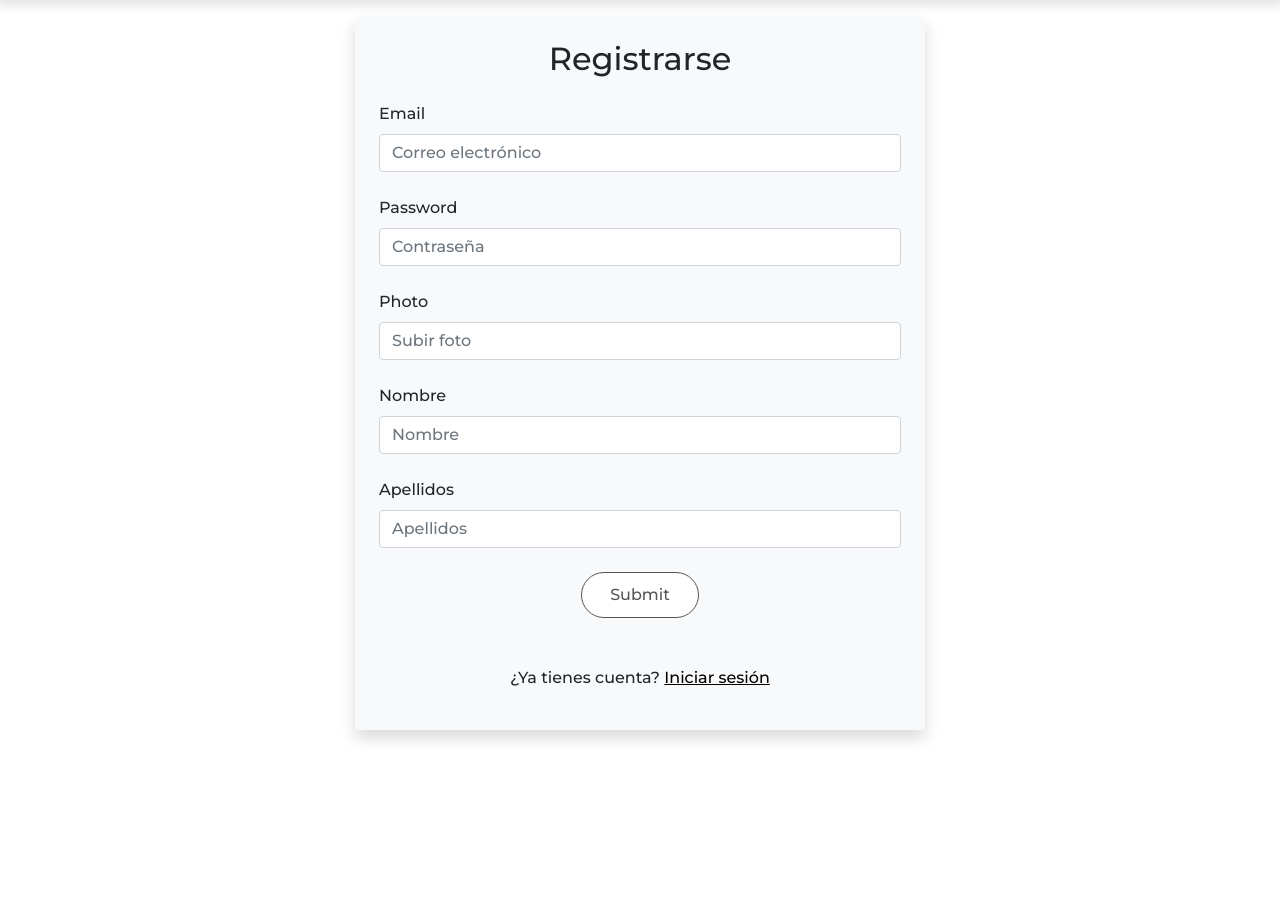
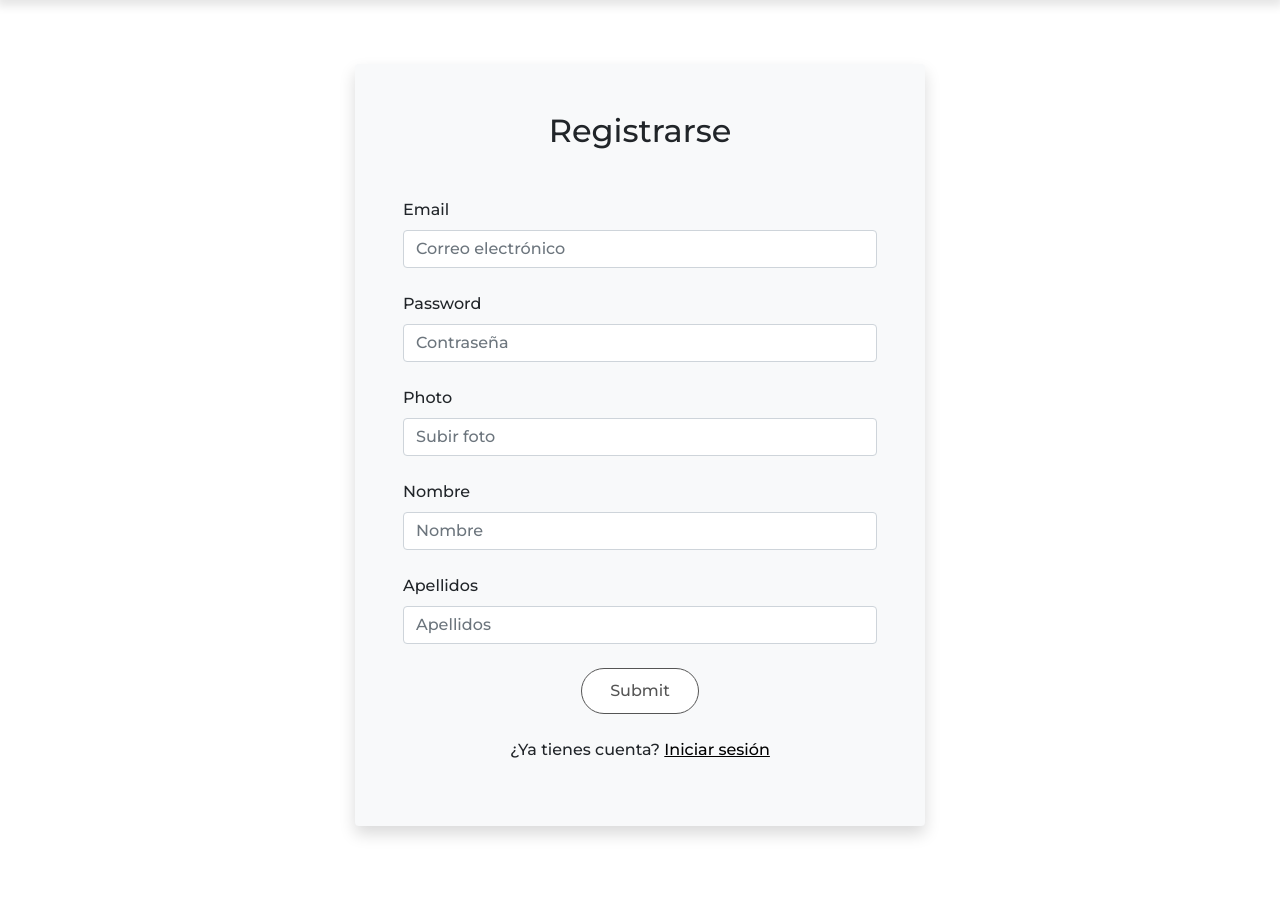
Before and after one commit to paulsavu97/dockertienda, a Symfony app: template templates/user/index.html.twig in a window 1280 px wide. Shown: the part 104-1026 px from the top of the page. Before the commit the page ends 845 px from the top, so only its background shows below. Run offline with Twig, Linux system fonts and the light colour scheme; the template is opened without the code that fills it, so the values that code supplies are empty; form fields are guessed from the names that the template uses; some libraries are stand-ins or nearby versions; some web fonts are replaced.

Commit message:
correccion

```diff
--- a/templates/user/index.html.twig
+++ b/templates/user/index.html.twig
@@ -6,8 +6,8 @@
     {{ include('comunes/_header.html.twig') }}
     <div class="container mt-5 pt-5 mb-5 pb-5" style="overflow-y: auto;">
         <div class="row justify-content-center">
-            <div class="col-md-8 col-lg-6 bg-light p-4 rounded shadow">
-                <h2 class="text-center mb-4">Registrarse</h2>
+            <div class="col-md-8 col-lg-6 bg-light p-5 rounded shadow mt-5"> <!-- Añadí un margen superior al encabezado -->
+                <h2 class="text-center mb-5">Registrarse</h2>
                 {{ form_start(registration_form, {'attr': {'novalidate': 'novalidate'}}) }}
 
                 <div class="mb-4">
@@ -40,7 +40,7 @@
                 </div>
 
                 {{ form_end(registration_form) }}
-                <p class="mt-5 text-center">¿Ya tienes cuenta? <a href="#" class="text-primary" data-bs-toggle="modal" data-bs-target="#loginModal">Iniciar sesión</a></p>
+                <p class="mt-4 text-center">¿Ya tienes cuenta? <a href="#" class="text-primary" data-bs-toggle="modal" data-bs-target="#loginModal">Iniciar sesión</a></p>
             </div>
         </div>
     </div>
```
Also changed, not shown: 1 other file.
